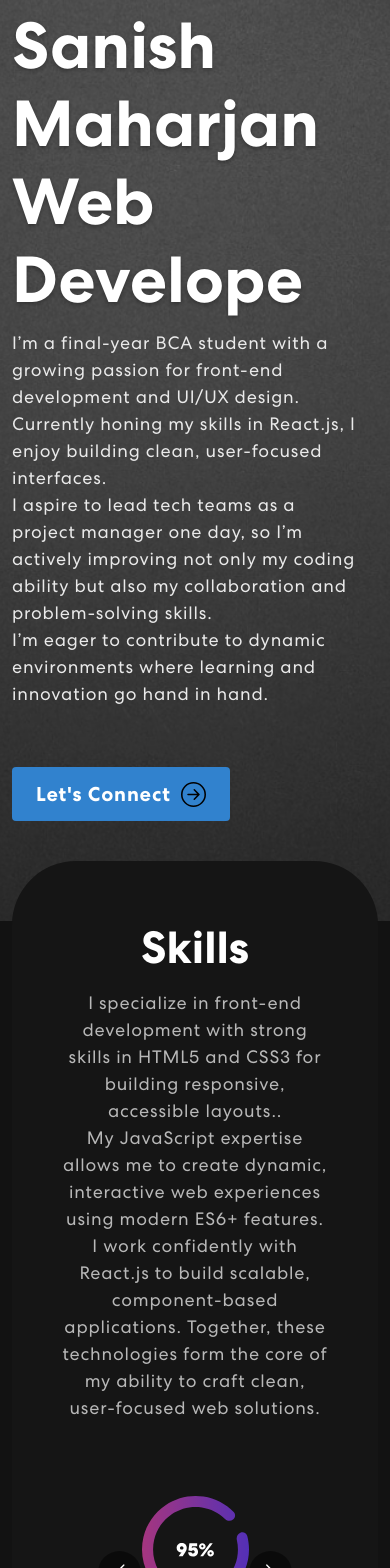
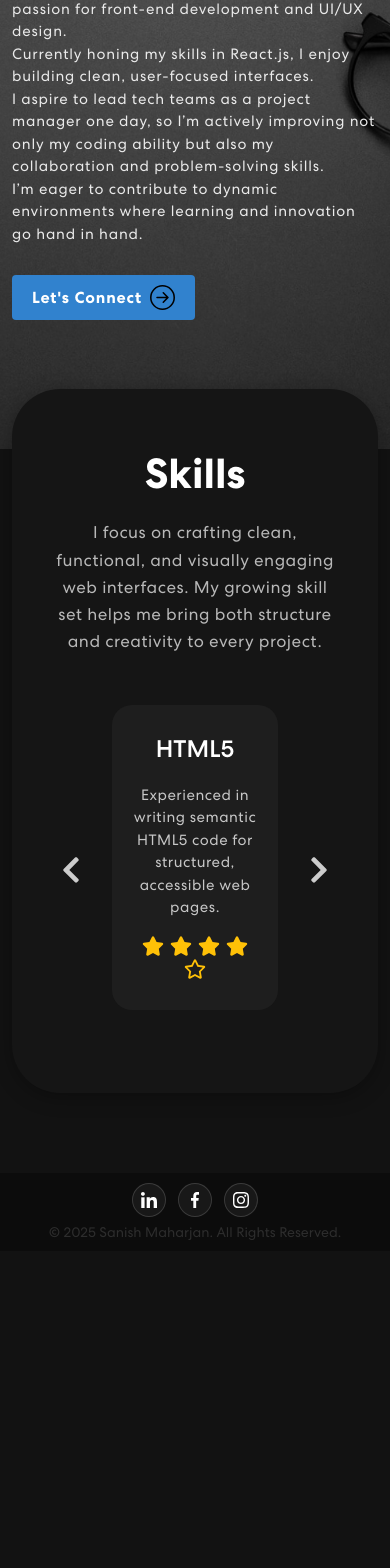
Before and after one commit to sanishmaharjan01/portfolio, a React (Create React App) app: page / in a window 390 px wide. Shown: the part 395-1963 px from the top of the page. After the commit the page ends 1646 px from the top, so only its background shows below. Built offline with nearby package versions, Linux system fonts and the light colour scheme.

Commit message:
Updated Skills section with carousel arrows

```diff
--- a/package.json
+++ b/package.json
@@ -12,6 +12,7 @@
     "react-bootstrap": "^2.10.10",
     "react-bootstrap-icons": "^1.11.6",
     "react-dom": "^19.1.1",
+    "react-icons": "^5.5.0",
     "react-multi-carousel": "^2.8.6",
     "react-scripts": "^5.0.1",
     "web-vitals": "^2.1.4"
--- a/src/App.css
+++ b/src/App.css
@@ -88,15 +88,19 @@ nav.navbar {
   width: 100%;
   top: 0;
   z-index: 9999;
-  transition:  0.32s ease-in-out;
+  transition: 0.32s ease-in-out;
+  background-color: #121212; /* always solid */
 }
+
 nav.navbar.scrolled {
   padding: 0px 0;
   background-color: #121212;
 }
+
 nav.navbar a.navbar-brand {
   width: 9%;
 }
+
 nav.navbar .navbar-nav .nav-link.navbar-link {
   font-weight: 400;
   color: #fff !important;
@@ -105,18 +109,23 @@ nav.navbar .navbar-nav .nav-link.navbar-link {
   font-size: 18px;
   opacity: 0.75;
 }
+
 nav.navbar .navbar-nav a.nav-link.navbar-link:hover,
 nav.navbar .navbar-nav a.nav-link.navbar-link.active {
   opacity: 1;
 }
+
 span.navbar-text {
   display: flex;
   align-items: center;
+  z-index: 1;
 }
+
 .social-icon {
   display: inline-block;
   margin-left: 14px;
 }
+
 .social-icon a {
   width: 42px;
   height: 42px;
@@ -128,7 +137,10 @@ span.navbar-text {
   justify-content: center;
   line-height: 1;
   border: 1px solid rgba(255, 255, 255, 0.5);
+  position: relative;
+  z-index: 1;
 }
+
 .social-icon a::before {
   content: "";
   width: 42px;
@@ -138,18 +150,23 @@ span.navbar-text {
   border-radius: 50%;
   transform: scale(0);
   transition: 0.3s ease-in-out;
+  z-index: 0;
 }
+
 .social-icon a:hover::before {
   transform: scale(1);
 }
+
 .social-icon a img {
   width: 40%;
   z-index: 1;
   transition: 0.3s ease-in-out;
 }
+
 .social-icon a:hover img {
   filter: brightness(0) saturate(100%) invert(0%) sepia(7%) saturate(98%) hue-rotate(346deg) brightness(95%) contrast(86%);
 }
+
 .navbar-text button {
   font-weight: 700;
   color: #fff;
@@ -160,10 +177,13 @@ span.navbar-text {
   position: relative;
   background-color: transparent;
   transition: 0.3s ease-in-out;
+  z-index: 1;
 }
+
 .navbar-text button span {
   z-index: 1;
 }
+
 .navbar-text button::before {
   content: "";
   width: 0%;
@@ -175,20 +195,24 @@ span.navbar-text {
   z-index: -1;
   transition: 0.3s ease-in-out;
 }
+
 .navbar-text button:hover {
   color: #121212;
 }
+
 .navbar-text button:hover::before {
   content: "";
   width: 100%;
   height: 100%;
   position: absolute;
 }
+
 nav.navbar .navbar-toggler:active,
 nav.navbar .navbar-toggler:focus {
   outline: none;
   box-shadow: none;
 }
+
 nav.navbar .navbar-toggler-icon {
   width: 24px;
   height: 17px;
@@ -198,9 +222,11 @@ nav.navbar .navbar-toggler-icon {
   transition: all 300ms linear;
   top: -2px;
 }
+
 nav.navbar .navbar-toggler-icon:focus {
   border-bottom: 2px solid #fff;
 }
+
 nav.navbar .navbar-toggler-icon:after,
 nav.navbar .navbar-toggler-icon:before {
   width: 24px;
@@ -213,32 +239,94 @@ nav.navbar .navbar-toggler-icon:before {
   z-index: 2;
   transition: all 300ms linear;
 }
+
 nav.navbar .navbar-toggler-icon:after {
   top: 8px;
 }
-nav.navbar .navbar-toggler[aria-expanded="true"] .navbar-toggler-icon:after {
-	transform: rotate(45deg);
-	background-color: #fff;
-	height: 2px;
-}
-nav.navbar .navbar-toggler[aria-expanded="true"] .navbar-toggler-icon:before {
-	transform: translateY(8px) rotate(-45deg);
-	background-color: #fff;
-	height: 2px;
-}
+
+/* 🔴 X Icon when menu open */
 nav.navbar .navbar-toggler[aria-expanded="true"] .navbar-toggler-icon {
   border-color: transparent;
 }
 
+nav.navbar .navbar-toggler[aria-expanded="true"] .navbar-toggler-icon:after {
+  transform: rotate(45deg);
+  top: 7px;
+}
+
+nav.navbar .navbar-toggler[aria-expanded="true"] .navbar-toggler-icon:before {
+  transform: rotate(-45deg);
+  top: 7px;
+}
+
+
+/* ✅ Navbar responsiveness fix */
+@media (max-width: 768px) {
+  .navbar {
+    position: relative;
+    z-index: 1000;
+    padding: 10px 15px;
+    background-color: #121212;
+  }
+
+  .navbar-toggler {
+    z-index: 1100;
+  }
+
+  .navbar-collapse {
+    background-color: #121212;
+    padding: 10px 0;
+  }
+
+  .navbar-nav {
+    display: flex;
+    flex-direction: column;
+    align-items: flex-start;
+  }
+
+  .navbar-nav .nav-link {
+    padding: 10px 15px;
+    width: 100%;
+  }
+
+  .navbar-brand {
+    margin-right: auto;
+  }
+
+  .banner {
+    padding-top: 240px; /* Push content down below fixed navbar */
+  }
+}
+
+
+/* ✅ Prevent background resizing during text rotation */
+.banner {
+  background-size: cover !important;
+  background-position: center;
+  background-repeat: no-repeat;
+  transition: none !important;
+}
+
+
 /************ Banner Css ************/
 .banner {
-  margin-top: 0;
-  padding: 260px 0 100px 0;
+  position: relative;
+  min-height: 100vh;         /* Full screen height */
+  display: flex;
+  align-items: center;
+  padding-top: 180px;
+  padding-bottom: 80px;
   background-image: url('./assets/img/banner-bg.png');
   background-position: top center;
   background-size: cover;
   background-repeat: no-repeat;
-  color: #2d3748; /* Base text color */
+  overflow: hidden;
+}
+
+.wrap {
+  display: inline-block;
+  min-width: 180px; /* reserve width for all rotating text */
+  white-space: nowrap;
 }
 
 .banner .tagline {
@@ -308,79 +396,215 @@ nav.navbar .navbar-toggler[aria-expanded="true"] .navbar-toggler-icon {
   animation: updown 3s linear infinite;
 }
 
-@keyframes updown {
-  0% {
-    transform: translateY(-20px);
+/* Mobile responsiveness */
+@media (max-width: 768px) {
+  .banner {
+    padding-top: 100px;
+    padding-bottom: 60px;
   }
-  50% {
-    transform: translateY(20px);
+
+  .banner h1 {
+    font-size: 36px;
+    line-height: 1.3;
   }
-  100% {
-    transform: translateY(-20px);
+
+  .banner .tagline {
+    font-size: 14px;
+    padding: 6px 10px;
+  }
+
+  .banner p {
+    font-size: 15px;
+    width: 100%;
+  }
+
+  .banner button {
+    font-size: 16px;
+    padding: 10px 20px;
+    margin-top: 30px;
+  }
+
+  .banner button svg {
+    font-size: 20px;
+    margin-left: 8px;
   }
 }
 
-/************ Skills Css ************/
+
+/* Skills Section */
 .skill {
-  padding: 0 0 50px 0;
+  padding: 0 0 80px 0;
   position: relative;
 }
+
 .skill-bx {
   background: #151515;
-  border-radius: 64px;
+  border-radius: 48px;
   text-align: center;
-  padding: 60px 50px;
+  padding: 60px 40px;
   margin-top: -60px;
+  box-shadow: 0 4px 20px rgba(0, 0, 0, 0.3);
+  overflow: visible;
+  position: relative;
 }
+
 .skill h2 {
-	font-size: 45px;
+  font-size: 42px;
   font-weight: 700;
+  color: #fff;
 }
+
 .skill p {
   color: #B8B8B8;
-    font-size: 18px;
-    letter-spacing: 0.8px;
-    line-height: 1.5em;
-    margin: 14px 0 75px 0;
+  font-size: 17px;
+  line-height: 1.6em;
+  margin: 20px 0 50px;
+  letter-spacing: 0.5px;
 }
+
 .skill-slider {
-  width: 80%;
+  width: 100%;
   margin: 0 auto;
   position: relative;
-}
-.skill-slider .item img {
-  width: 50%;
-  margin: 0 auto 15px auto;
-}
-.background-image-left {
-  top: 28%;
-  position: absolute;
-  bottom: 0;
-  width: 40%;
-  z-index: -4;
+  padding: 0; /* No padding, arrows will float outside */
+  box-sizing: border-box;
 }
 
-/*** footer CSS***/
-.footer {
-  background-color: #0a0a0a;
-  color: #ffffff;
-  padding: 30px 0;
+.skill-slider .item {
+  background-color: #1e1e1e;
+  padding: 30px 20px;
+  border-radius: 20px;
+  text-align: center;
+  transition: all 0.3s ease;
+  min-height: 250px;
+  margin: 0 60px; /* Create space between arrows and content */
 }
 
-.footer img {
-  max-width: 120px;
+.skill-slider .item h5 {
+  font-size: 24px;
+  margin-bottom: 12px;
+  color: #ffffff;
 }
 
-.footer .social-icon a {
-  margin-left: 15px;
-  transition: 0.3s;
+.skill-slider .item p {
+  font-size: 15px;
+  color: #c7c7c7;
+  margin-bottom: 15px;
+  line-height: 1.5;
 }
 
-.footer .social-icon a:hover {
-  opacity: 0.75;
+.skill-slider .item svg {
+  margin: 0 3px;
+  font-size: 22px;
+}
+
+/* Carousel Arrows */
+.custom-arrow {
+  position: absolute;
+  top: 50%;
+  transform: translateY(-50%);
+  background: none;
+  border: none;
+  cursor: pointer;
+  z-index: 1000;
+  color: #ffffff;
+  font-size: 24px;
+}
+
+.custom-arrow.left {
+  left: 10px;
+}
+
+.custom-arrow.right {
+  right: 10px;
+}
+.custom-arrow svg {
+  font-size: 30px;
+  color: #ccc;
+  transition: color 0.2s ease;
+}
+
+.custom-arrow:hover svg {
+  color: #fff;
+}
+
+/* Responsive Adjustments */
+@media (max-width: 768px) {
+  .custom-arrow.left {
+    left: 4px;
+  }
+
+  .custom-arrow.right {
+    right: 4px;
+  }
+
+  .custom-arrow {
+    font-size: 20px;
+  }
+}
+
+
+
+/* Background image (optional) */
+.background-image-left {
+  position: fixed;
+  bottom: 0;
+  left: 0;
+  width: 35%;
+  z-index: -1;
+  opacity: 0.2;
+}
+
+/*** Footer ***/
+.footer {
+  background-color: #0c0c0c; /* darker than before */
+  padding: 10px 20px;
+  color: #333;
+}
+
+.footer-content {
+  display: flex;
+  flex-direction: column;
+  align-items: flex-end; /* Aligns everything to the right */
+  text-align: right;
+  gap: 6px;
+}
+
+.footer-social {
+  display: flex;
+  gap: 12px;
+  justify-content: flex-end; /* Aligns icons to the right */
+  width: 100%;
+}
+
+.footer-social a {
+  width: 34px;
+  height: 34px;
+  display: flex;
+  align-items: center;
+  justify-content: center;
+  background: rgba(255, 255, 255, 0.05);
+  border-radius: 50%;
+  border: 1px solid rgba(255, 255, 255, 0.15);
+}
+
+.footer-social img {
+  width: 16px;
 }
 
 .footer p {
-  margin-top: 10px;
   font-size: 14px;
+  margin: 0;
+  opacity: 0.85;
 }
+
+/* Responsive: center align on small screens */
+@media (max-width: 576px) {
+  .footer-content {
+    align-items: center;
+    text-align: center;
+  }
+  .footer-social {
+    justify-content: center;
+  }
+}
--- a/src/components/Banner.js
+++ b/src/components/Banner.js
@@ -44,7 +44,7 @@ export const Banner =() => {
                 <Row className="align-items-center" >
                     <Col xs={12} md={6} xl={7}>
                     <span className="tagline">Welcome to my Portfolio</span>
-                    <h1>Hi I'm Sanish Maharjan <span className="wrap">{text}</span></h1>
+                    <h1>Hi I'm Sanish Maharjan <br></br><span className="wrap">{text}</span></h1>
                     <p>I’m a final-year BCA student with a growing passion for front-end development and UI/UX design.<br></br>Currently honing my skills in React.js, I enjoy building clean, user-focused interfaces. <br></br> I aspire to lead tech teams as a project manager one day, so I’m actively improving not only my coding ability but also my collaboration and problem-solving skills.<br></br> I’m eager to contribute to dynamic environments where learning and innovation go hand in hand. </p>
                     <button onClick={() => console.log('connect')}>Let's Connect <ArrowRightCircle size ={25}/></button>
                     </Col>
--- a/src/components/Footer.js
+++ b/src/components/Footer.js
@@ -1,42 +1,28 @@
 import { Container, Row, Col } from "react-bootstrap";
-import logo from '../assets/img/logo.svg';
-import navIcon1 from '../assets/img/nav-icon1.svg'; // LinkedIn icon
-import navIcon2 from '../assets/img/nav-icon2.svg'; // Facebook icon
-import navIcon3 from '../assets/img/nav-icon3.svg'; // Instagram icon
+import navIcon1 from '../assets/img/nav-icon1.svg';
+import navIcon2 from '../assets/img/nav-icon2.svg';
+import navIcon3 from '../assets/img/nav-icon3.svg';
 
 export const Footer = () => {
   return (
     <footer className="footer">
                 <Container>
-        <Row className="align-items-center">
-          <Col size={12} sm={6}>
-            <img src={logo} alt="Logo" />
-          </Col>
-          <Col size={12} sm={6} className="text-center text-sm-end">
-            <div className="social-icon">
-              <a
-                href="https://www.linkedin.com/in/sanish-maharjan-9b663a294/"
-                target="_blank"
-                rel="noopener noreferrer"
-              >
+                    <Row className="text-start">
+                    <Col size={12} sm={12}>
+            <div className="footer-content">
+                <div className="footer-social">
+                <a href="https://www.linkedin.com/in/sanish-maharjan-9b663a294/" target="_blank" rel="noopener noreferrer">
                     <img src={navIcon1} alt="LinkedIn" />
                 </a>
-              <a
-                href="https://www.facebook.com/sanishmhzrn958"
-                target="_blank"
-                rel="noopener noreferrer"
-              >
+                <a href="https://www.facebook.com/sanishmhzrn958" target="_blank" rel="noopener noreferrer">
                     <img src={navIcon2} alt="Facebook" />
                 </a>
-              <a
-                href="https://www.instagram.com/theuserispotato_0.o/"
-                target="_blank"
-                rel="noopener noreferrer"
-              >
+                <a href="https://www.instagram.com/theuserispotato_0.o/" target="_blank" rel="noopener noreferrer">
                     <img src={navIcon3} alt="Instagram" />
                 </a>
                 </div>
                 <p>© {new Date().getFullYear()} Sanish Maharjan. All Rights Reserved.</p>
+            </div>
             </Col>
         </Row>
       </Container>
--- a/src/components/Skills.js
+++ b/src/components/Skills.js
@@ -1,31 +1,63 @@
-import meter1 from "../assets/img/meter1.svg";
-import meter2 from "../assets/img/meter2.svg";
-import meter3 from "../assets/img/meter3.svg";
 import Carousel from 'react-multi-carousel';
 import 'react-multi-carousel/lib/styles.css';
-import arrow1 from "../assets/img/arrow1.svg";
-import arrow2 from "../assets/img/arrow2.svg";
+import { FaStar, FaStarHalfAlt, FaRegStar, FaChevronLeft, FaChevronRight } from "react-icons/fa";
 
 export const Skills = () => {
   const responsive = {
-    superLargeDesktop: {
-      // the naming can be any, depends on you.
-      breakpoint: { max: 4000, min: 3000 },
-      items: 5
+    superLargeDesktop: { breakpoint: { max: 4000, min: 3000 }, items: 1 },
+    desktop: { breakpoint: { max: 3000, min: 1024 }, items: 1 },
+    tablet: { breakpoint: { max: 1024, min: 464 }, items: 1 },
+    mobile: { breakpoint: { max: 464, min: 0 }, items: 1 },
+  };
+
+  const skills = [
+    {
+      title: "HTML5",
+      rating: 4,
+      description: "Experienced in writing semantic HTML5 code for structured, accessible web pages."
     },
-    desktop: {
-      breakpoint: { max: 3000, min: 1024 },
-      items: 3
+    {
+      title: "CSS3",
+      rating: 4,
+      description: "Skilled in modern layouts, animations, Flexbox, and responsive design using CSS3."
     },
-    tablet: {
-      breakpoint: { max: 1024, min: 464 },
-      items: 2
+    {
+      title: "React.js",
+      rating: 2.5,
+      description: "Learning React.js to build scalable and dynamic single-page applications with components."
     },
-    mobile: {
-      breakpoint: { max: 464, min: 0 },
-      items: 1
+    {
+      title: "JavaScript",
+      rating: 3,
+      description: "Good understanding of ES6 features and DOM manipulation for interactive web apps."
     }
+  ];
+
+  const renderStars = (rating) => {
+    const fullStars = Math.floor(rating);
+    const hasHalfStar = rating % 1 !== 0;
+    const emptyStars = 5 - fullStars - (hasHalfStar ? 1 : 0);
+
+    return (
+      <div className="stars">
+        {[...Array(fullStars)].map((_, i) => <FaStar key={`full-${i}`} color="#ffc107" />)}
+        {hasHalfStar && <FaStarHalfAlt key="half" color="#ffc107" />}
+        {[...Array(emptyStars)].map((_, i) => <FaRegStar key={`empty-${i}`} color="#ffc107" />)}
+      </div>
+    );
   };
+
+  const CustomLeftArrow = ({ onClick }) => (
+    <button type="button" className="custom-arrow left" onClick={onClick}>
+      <FaChevronLeft size={30} color="#ccc" />
+    </button>
+  );
+
+  const CustomRightArrow = ({ onClick }) => (
+    <button type="button" className="custom-arrow right" onClick={onClick}>
+      <FaChevronRight size={30} color="#ccc" />
+    </button>
+  );
 
   return (
     <section className="skill" id="skills">
@@ -34,29 +66,31 @@ export const Skills = () => {
           <div className="col-12">
             <div className="skill-bx wow zoomIn">
               <h2>Skills</h2>
-                        <p>I specialize in front-end development with strong skills in HTML5 and CSS3 for building responsive, accessible layouts..<br></br>My JavaScript expertise allows me to create dynamic, interactive web experiences using modern ES6+ features.<br></br>I work confidently with React.js to build scalable, component-based applications. Together, these technologies form the core of my ability to craft clean, user-focused web solutions.</p>
-                        <Carousel responsive={responsive} infinite={true} className="owl-carousel owl-theme skill-slider">
-                            <div className="item">
-                                <img src={meter1} alt="Image" />
-                                <h5>HTML 5</h5>
+              <p>
+                I focus on crafting clean, functional, and visually engaging web interfaces.
+                My growing skill set helps me bring both structure and creativity to every project.
+              </p>
+
+              <Carousel
+                responsive={responsive}
+                infinite={true}
+                arrows={true}
+                customLeftArrow={<CustomLeftArrow />}
+                customRightArrow={<CustomRightArrow />}
+                className="owl-carousel owl-theme skill-slider"
+              >
+                {skills.map((skill, index) => (
+                  <div key={index} className="item">
+                    <h5>{skill.title}</h5>
+                    <p>{skill.description}</p>
+                    {renderStars(skill.rating)}
                   </div>
-                            <div className="item">
-                                <img src={meter2} alt="Image" />
-                                <h5>CSS 3</h5>
-                            </div>
-                            <div className="item">
-                                <img src={meter3} alt="Image" />
-                                <h5>React.js</h5>
-                            </div>
-                            <div className="item">
-                                <img src={meter1} alt="Image" />
-                                <h5>JavaScript </h5>
-                            </div>
+                ))}
               </Carousel>
             </div>
           </div>
         </div>
       </div>
     </section>
-  )
-}
+  );
+};
```
Also changed, not shown: src/components/NavBar.js (+12 -4 lines), 1 other file (tests, documents, lock files or other folders). Lines whose indentation alone changed are shown as unchanged.
